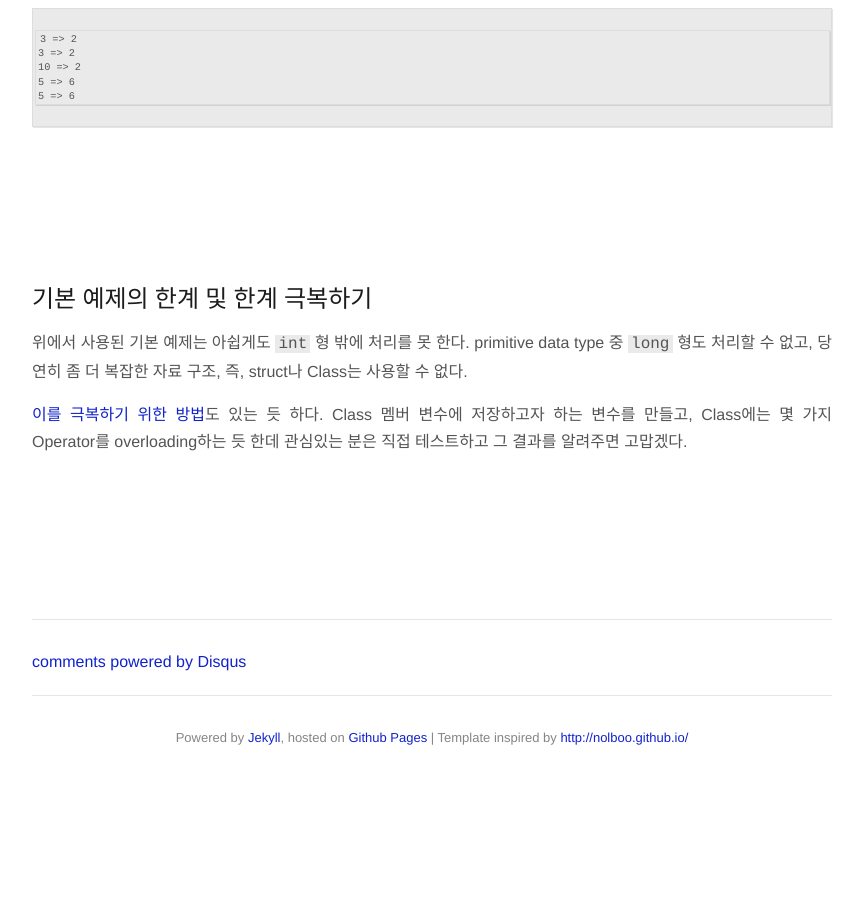
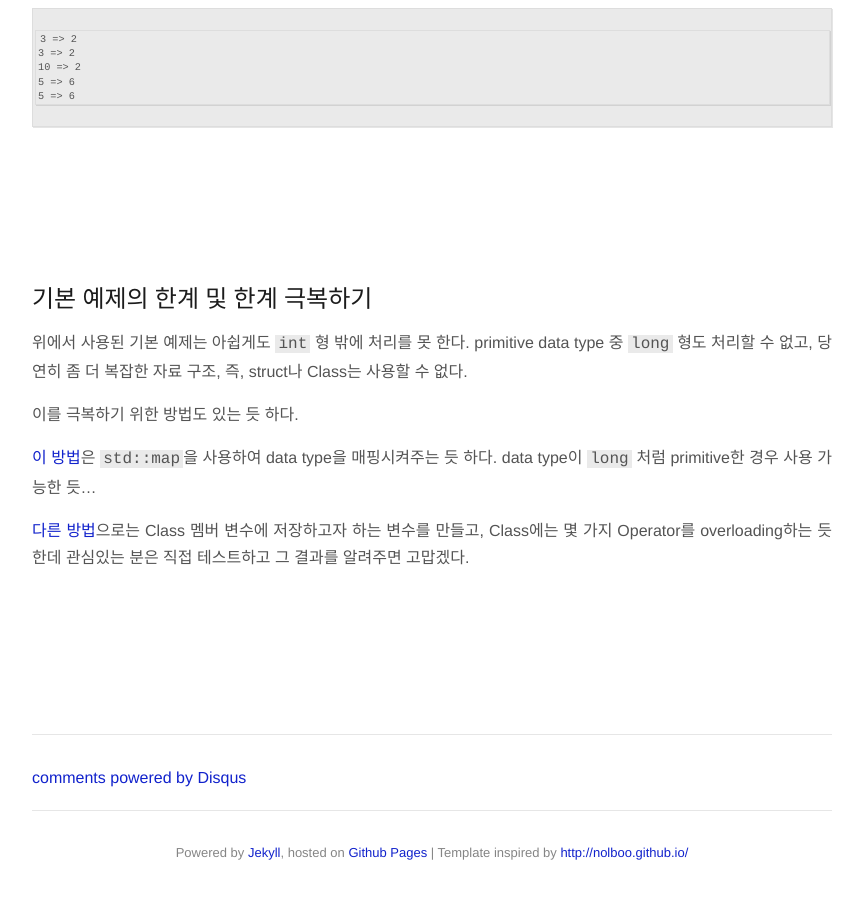
Before and after one commit to jason-heo/jason-heo.github.io, a Jekyll site: the page built from _posts/2014-08-26-boost-disjoint-sets.md, in a window 1280 px wide and 900 px high, scrolled down 1816 px. Shown: the whole window, without its empty margins (208-1072 px from the left). Built offline with Jekyll 4.4.1, drawn with Linux system fonts in a browser that asks for light colours; Markdown is read by kramdown in place of the engine named in the settings; comment, search, counter and statistics services are not loaded; before the commit the page ends 2601 px from its top, so only the background shows below that.

Commit message:
disjoint_sets에서 long 형은 map을 사용할 수 있다고 설명 추가

```diff
--- a/_posts/2014-08-26-boost-disjoint-sets.md
+++ b/_posts/2014-08-26-boost-disjoint-sets.md
@@ -87,10 +87,15 @@ int main(int argc, char* argv[])
 
 위에서 사용된 기본 예제는 아쉽게도 `int` 형 밖에 처리를 못 한다. primitive data type 중 `long` 형도 처리할 수 없고, 당연히 좀 더 복잡한 자료 구조, 즉, struct나 Class는 사용할 수 없다.
 
-[이를 극복하기 위한 방법][4]도 있는 듯 하다. Class 멤버 변수에 저장하고자 하는 변수를 만들고, Class에는 몇 가지 Operator를 overloading하는 듯 한데 관심있는 분은 직접 테스트하고 그 결과를 알려주면 고맙겠다.
+이를 극복하기 위한 방법도 있는 듯 하다.
+
+[이 방법][4]은 `std::map`을 사용하여 data type을 매핑시켜주는 듯 하다. data type이 `long` 처럼 primitive한 경우 사용 가능한 듯...
+
+[다른 방법][5]으로는 Class 멤버 변수에 저장하고자 하는 변수를 만들고, Class에는 몇 가지 Operator를 overloading하는 듯 한데 관심있는 분은 직접 테스트하고 그 결과를 알려주면 고맙겠다.
 
 
 [1]: http://en.wikipedia.org/wiki/Disjoint-set_data_structure
 [2]: http://stackoverflow.com/questions/3738537/implementing-equivalence-relations-in-c-using-boostdisjoint-sets
 [3]: http://www.boost.org/doc/libs/1_56_0/libs/disjoint_sets/disjoint_sets.html
-[4]: http://janoma.cl/post/using-disjoint-sets-with-a-vector/
+[4]: http://stackoverflow.com/questions/4134703/understanding-boostdisjoint-sets
+[5]: http://janoma.cl/post/using-disjoint-sets-with-a-vector/
```
